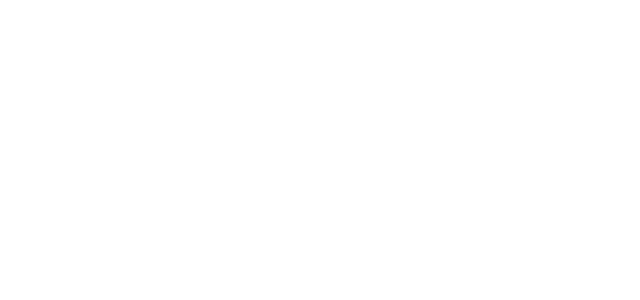
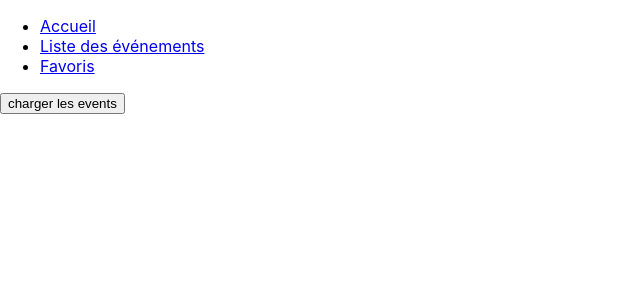
Before and after one commit to JulienT91/paris_event, a React (Create React App) app: page /paris_event/details in a window 1280 px wide. Shown: the top 300 px of the page, without its empty margins (0-640 px from the left). Built offline with nearby package versions, Linux system fonts and the light colour scheme.

Commit message:
add fetch exemple on Details.jsx

```diff
--- a/src/App.js
+++ b/src/App.js
@@ -6,13 +6,15 @@ import Favorites from "./views/Favorites";
 import Details from "./views/Details";
 import './App.css';
 
-function App() {
+function App () {
+
   return (
   <Router basename="/paris_event/">
         <Switch>
           <Route path="/" exact component={Home} />
           <Route path="/event" exact component={Search} />
           <Route path="/favorites" exact component={Favorites} />
+          <Route path="/details" exact component={Details} />
         </Switch>
   </Router>
   );
--- a/src/views/Details.jsx
+++ b/src/views/Details.jsx
@@ -1,12 +1,23 @@
 import React from "react";
 import NavBar from "../components/Navbar";
 
-const Details = () => {
+class Details extends React.Component {
+    loadevent(){
+        fetch("https://opendata.paris.fr/api/records/1.0/search/?dataset=que-faire-a-paris-&q=&rows=1")
+        .then(response=>response.json().then(result=>{
+            console.log(result.records);
+        }))
+    }
+    render() {
     return(
+    <div>
         <div className="navContainer">
             <NavBar />
         </div>
-    )
+        <button onClick={()=> {this.loadevent()}}>charger les events</button>
+    </div>
+    );
+    }
 }
 
 export default Details;
```
